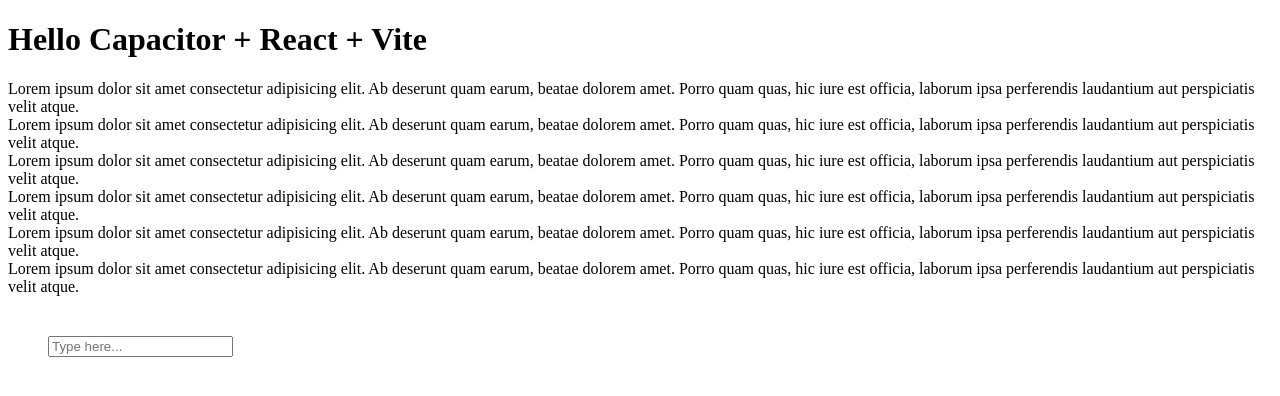
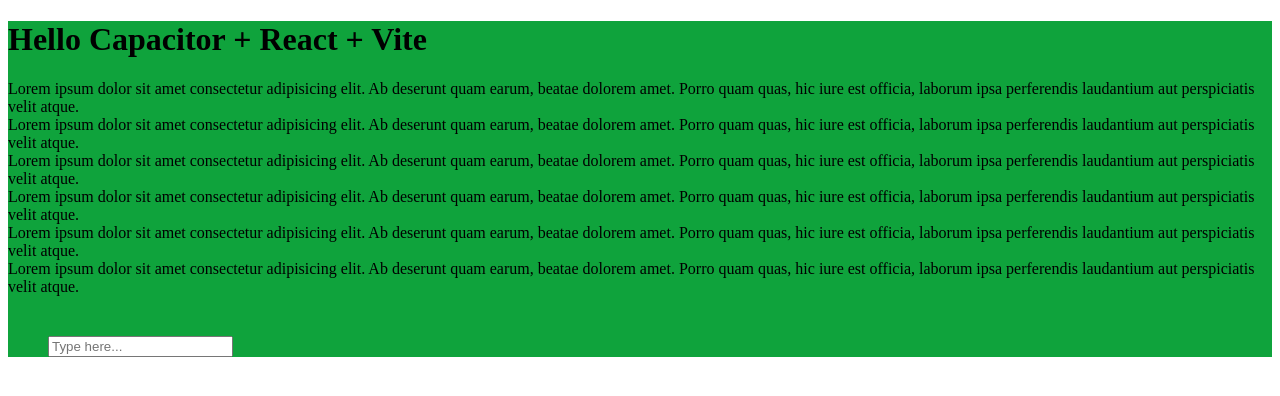
Before and after one commit to Toto5931/app-mini, a React (Vite) app: page / in a window 1280 px wide. Shown: the top 396 px of the page. Built offline with nearby package versions, Linux system fonts and the light colour scheme.

Commit message:
ajout de @capacitor-community/safe-area

```diff
--- a/package.json
+++ b/package.json
@@ -11,6 +11,7 @@
     "preview": "vite preview"
   },
   "dependencies": {
+    "@capacitor-community/safe-area": "^7.0.0-alpha.1",
     "@capacitor/android": "^7.4.2",
     "@capacitor/app": "^7.0.0",
     "@capacitor/core": "^7.0.0",
--- /dev/null
+++ b/src/App.css
@@ -0,0 +1,7 @@
+#myApp{
+    padding-left: var(--safe-area-left);
+    padding-right: var(--safe-area-right);
+    padding-top: var(--safe-area-top);
+    padding-bottom: var(--safe-area-bottom);
+    background-color: rgb(15, 163, 60);
+}
--- a/src/App.jsx
+++ b/src/App.jsx
@@ -1,8 +1,11 @@
-import React from 'react'
+import React, { useEffect } from 'react';
+import './App.css';
+import { SafeArea } from '@capacitor-community/safe-area';
 
 function App() {
+
   return (
-    <div>
+    <div id="myApp">
     <h1>Hello Capacitor + React + Vite</h1>
 
     <div>Lorem ipsum dolor sit amet consectetur adipisicing elit. Ab deserunt quam earum, beatae dolorem amet. Porro quam quas, hic iure est officia, laborum ipsa perferendis laudantium aut perspiciatis velit atque.   </div>
```
Also changed, not shown: 2 other files (tests, documents, lock files or other folders).
